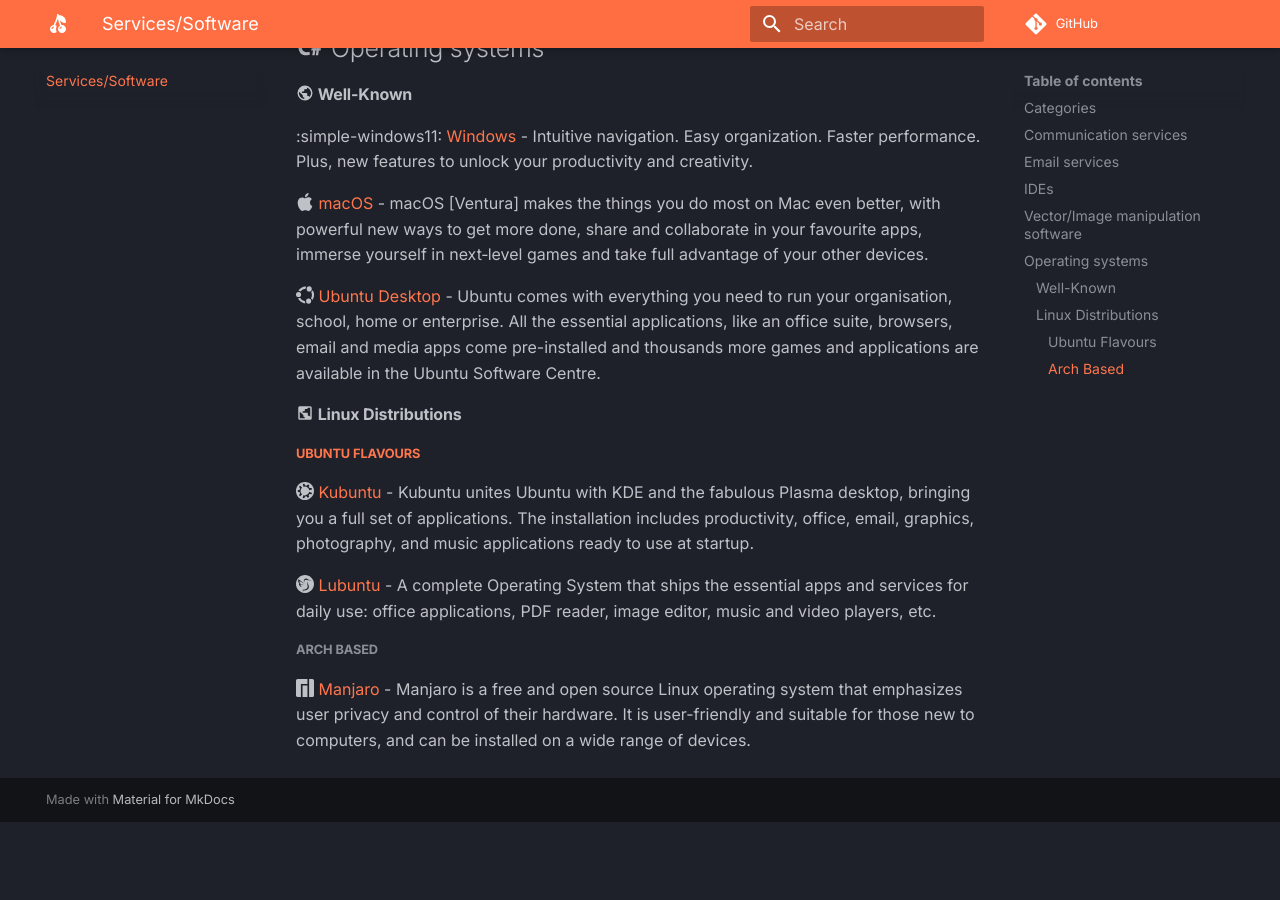
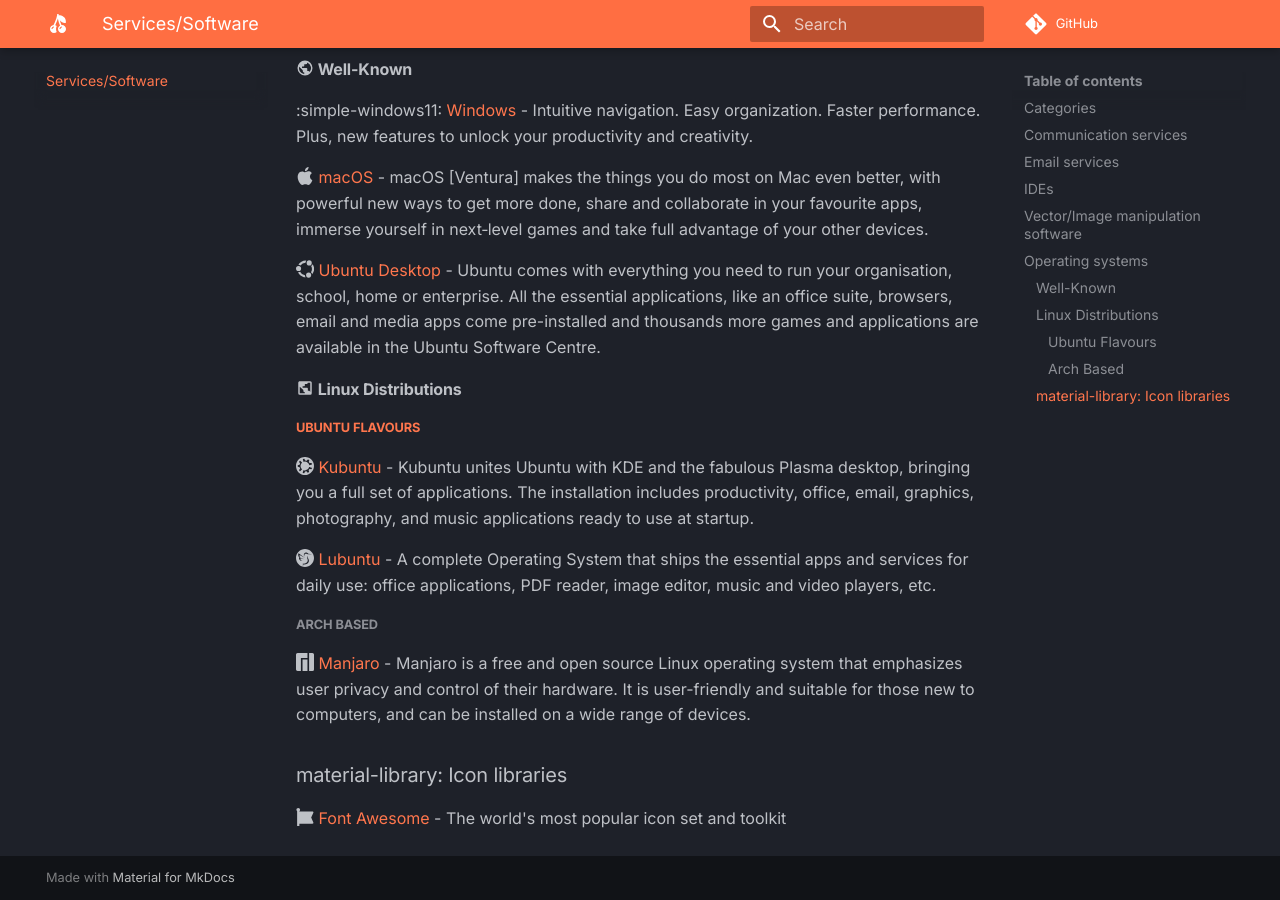
Before and after one commit to hamhimdev/fruit, an MkDocs documentation site: the page built from docs/docs.md, in a window 1280 px wide and 900 px high, scrolled down 2206 px. Built offline with MkDocs 1.6.1 and Material for MkDocs 9.7.7, drawn with Linux system fonts in a browser that asks for light colours; comment, search, counter and statistics services are not loaded; before the commit the page ends 3028 px from its top, so only the background shows below that.

Commit message:
Add FontAwesome

```diff
--- a/docs/docs.md
+++ b/docs/docs.md
@@ -81,3 +81,7 @@
 
 ##### Arch Based
 :simple-manjaro: [Manjaro](https://manjaro.org/) - Manjaro is a free and open source Linux operating system that emphasizes user privacy and control of their hardware. It is user-friendly and suitable for those new to computers, and can be installed on a wide range of devices.
+
+### material-library: Icon libraries
+
+:fontawesome-brands-font-awesome: [Font Awesome](https://fontawesome.com/icons) - The world's most popular icon set and toolkit
```
